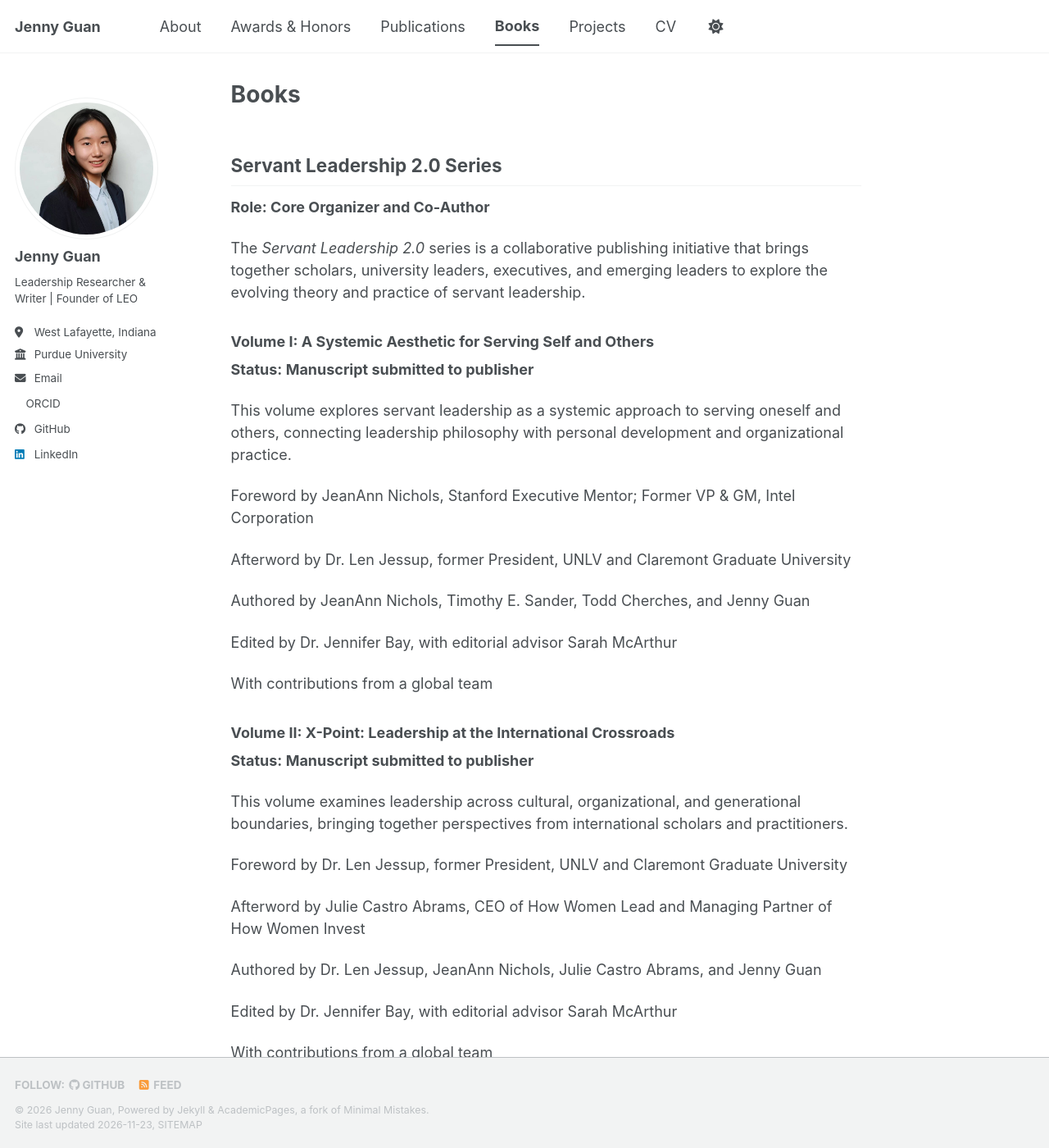
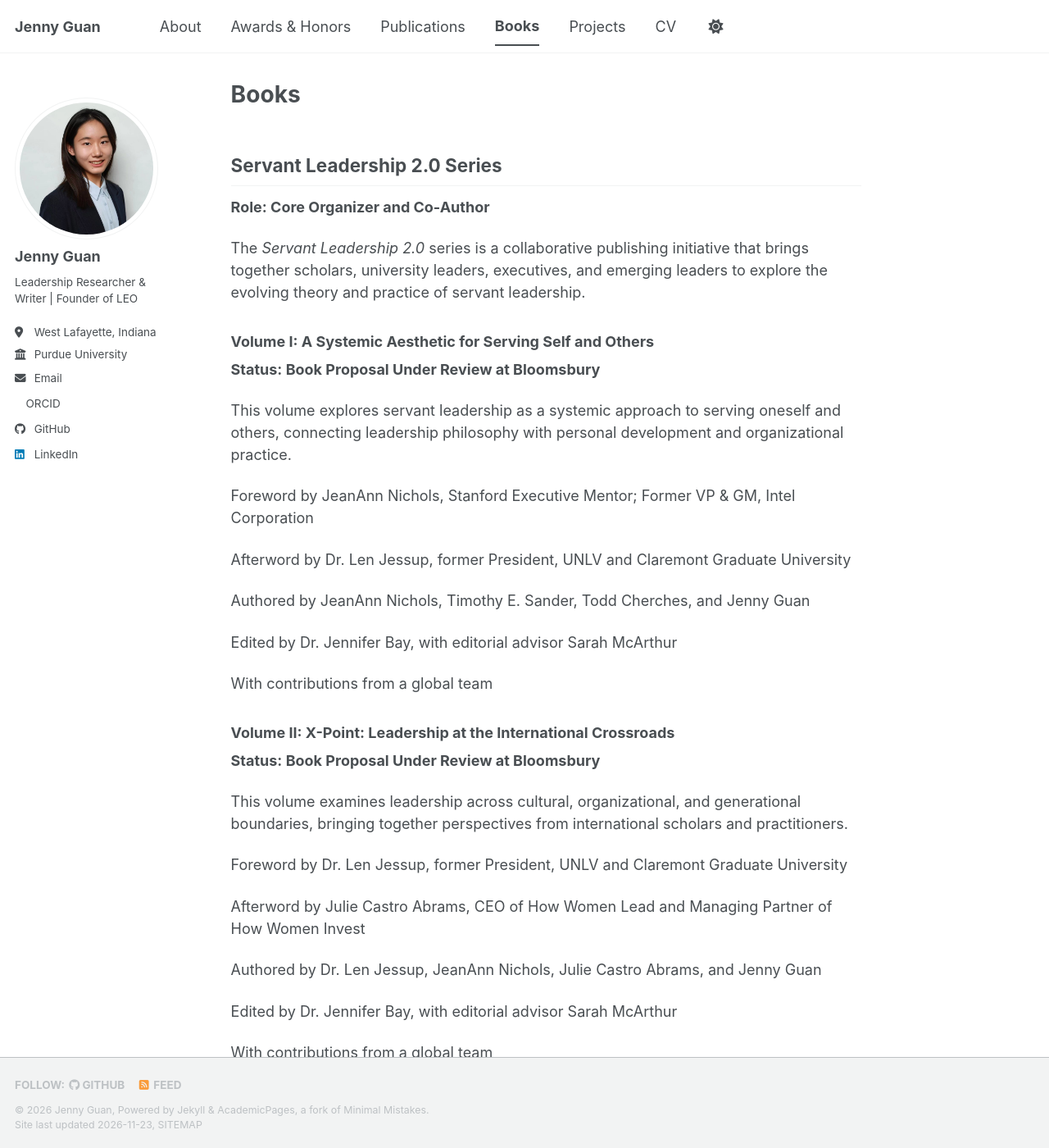
Before and after one commit to JennyGuan101/JennyGuan101.github.io, a Jekyll site: the page built from _pages/books.md, in a window 1280 px wide and 1400 px high. Shown: the whole window at 82% size. Built offline with Jekyll 4.4.1, drawn with Linux system fonts in a browser that asks for light colours; a script bundle is joined from its source files by our own code; a style sheet for code colours, icons or effects is not loaded; some of the changed text lies outside the part shown.

Commit message:
Update books.md

```diff
--- a/_pages/books.md
+++ b/_pages/books.md
@@ -13,7 +13,7 @@ The *Servant Leadership 2.0* series is a collaborative publishing initiative tha
 
 ### Volume I: A Systemic Aesthetic for Serving Self and Others
 
-**Status: Manuscript submitted to publisher**
+**Status: Book Proposal Under Review at Bloomsbury**
 
 This volume explores servant leadership as a systemic approach to serving oneself and others, connecting leadership philosophy with personal development and organizational practice.
 
@@ -29,7 +29,7 @@ With contributions from a global team
 
 ### Volume II: X-Point: Leadership at the International Crossroads
 
-**Status: Manuscript submitted to publisher**
+**Status: Book Proposal Under Review at Bloomsbury**
 
 This volume examines leadership across cultural, organizational, and generational boundaries, bringing together perspectives from international scholars and practitioners.
 
@@ -45,7 +45,7 @@ With contributions from a global team
 
 ### Volume III: Women and the Future of Leadership
 
-**Status: Manuscript submitted to publisher**
+**Status: Book Proposal Under Review at Bloomsbury**
 
 This volume explores women's leadership experiences and perspectives on the future of leadership across different organizational and cultural contexts.
 
@@ -61,7 +61,7 @@ With contributions from a global team
 
 ---
 
-## Published Book Chapters
+## Book Chapters Under Review
 
 ### Realizing Leadership Without a Title Through Servant Leadership
 
```
